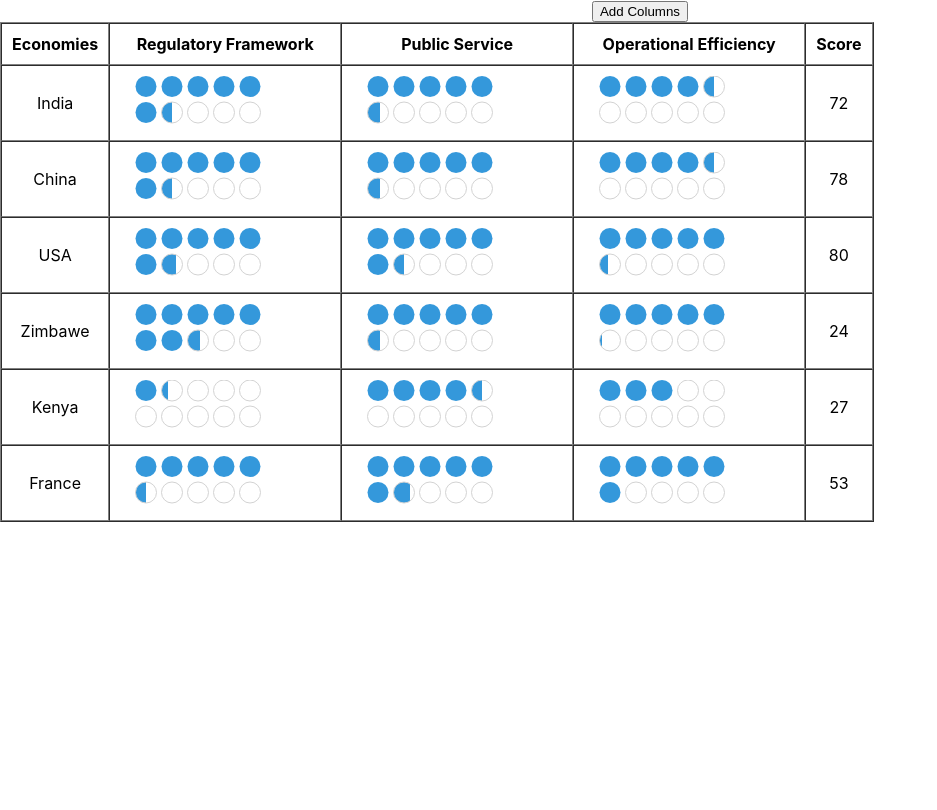
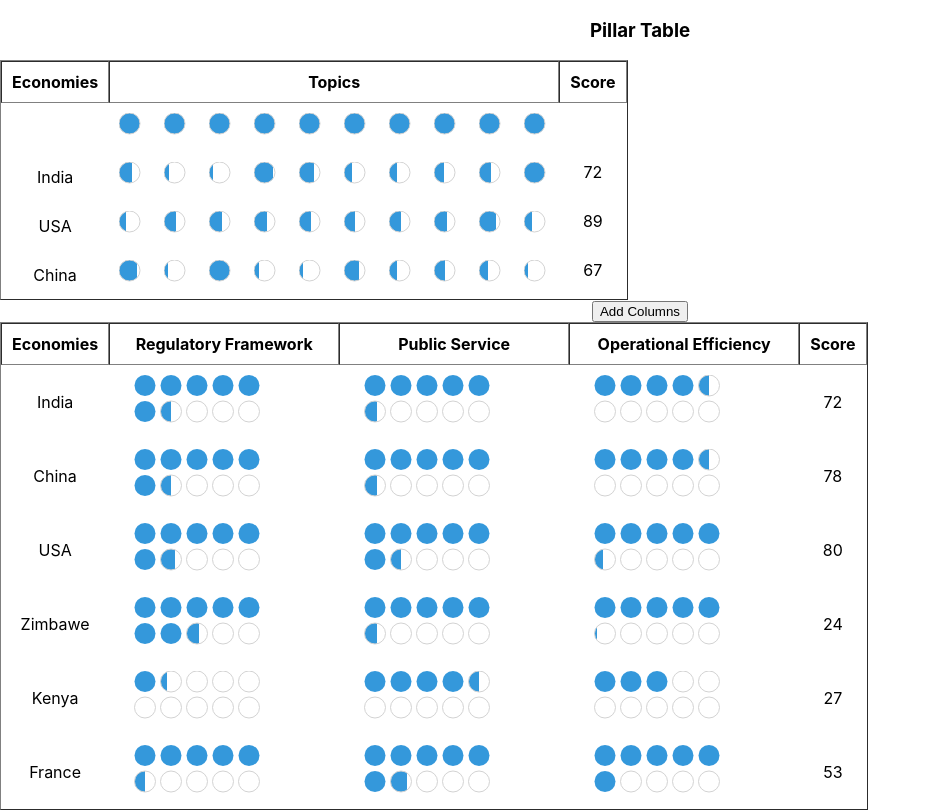
Before and after one commit to abhigupta-codedb/Int_trade_table, a React (Create React App) app: page / in a window 1280 px wide. Shown: the whole page, without its empty margins (0-937 px from the left). Built offline with nearby package versions, Linux system fonts and the light colour scheme.

Commit message:
adding pillar table changes

```diff
--- a/src/App.js
+++ b/src/App.js
@@ -1,10 +1,14 @@
 import "./App.css";
 import DataTable from "./TradeTable";
 import { intData } from "./intData";
+import PillarTable from "./PilarTable";
+import { pillarData } from "./pillarData";
 
 function App() {
   return (
     <div className="App">
+      <h3>Pillar Table</h3>
+      <PillarTable pillarData={pillarData} />
       <DataTable intData={intData} />
     </div>
   );
--- /dev/null
+++ b/src/PilarTable.jsx
@@ -0,0 +1,104 @@
+import React, { useState, useRef, useEffect } from "react";
+import SingleCircle from "./SingleCircle";
+import "./pillarTable.css";
+
+const allColumns = () => {
+  return [
+    "topic_1",
+    "topic_2",
+    "topic_3",
+    "topic_4",
+    "topic_5",
+    "topic_6",
+    "topic_7",
+    "topic_8",
+    "topic_9",
+    "topic_10",
+  ];
+};
+
+const PillarTable = ({ pillarData }) => {
+  const [tableData, setTableData] = useState(null);
+  const [sortConfig, setSortConfig] = useState(null);
+  const [availCoulmns, setAvailColumns] = useState(allColumns);
+  const clickCount = useRef(0);
+
+  useEffect(() => {
+    setTableData(pillarData);
+  }, [pillarData]);
+
+  const sortTable = (key) => {
+    let sortedData = [...tableData];
+    if (sortConfig?.key === key && sortConfig?.direction === "ascending") {
+      sortedData.reverse();
+      setSortConfig({ key, direction: "descending" });
+    } else {
+      if (key.includes("topic")) {
+        sortedData.sort((a, b) => b.topics[key] - a.topics[key]);
+      } else {
+        sortedData.sort((a, b) => (a[key] > b[key] ? 1 : -1));
+      }
+
+      setSortConfig({ key, direction: "ascending" });
+    }
+    setTableData(sortedData);
+  };
+
+  const handleClick = (columnName) => {
+    clickCount.current += 1;
+    if (clickCount.current === 1) {
+      setAvailColumns([columnName]);
+    } else if (clickCount.current === 3) {
+      setAvailColumns(allColumns);
+      clickCount.current = 0;
+    }
+    sortTable(columnName);
+  };
+
+  return (
+    <div>
+      <table border="1" cellPadding="10" cellSpacing="0">
+        <thead>
+          <tr>
+            <th onClick={() => sortTable("economy")}>Economies</th>
+            <th>Topics</th>
+            <th onClick={() => sortTable("score")}>Score</th>
+          </tr>
+        </thead>
+        <tbody>
+          <tr>
+            <td></td>
+            <td style={{ padding: "0" }}>
+              {availCoulmns.map((columns, i) => (
+                <td id={columns} onClick={() => handleClick(columns)}>
+                  <SingleCircle value={100} />
+                </td>
+              ))}
+            </td>
+            <td></td>
+          </tr>
+          {tableData &&
+            tableData.map((row, index) => (
+              <tr key={index}>
+                <td>{row.economy}</td>
+                <td style={{ padding: "0" }}>
+                  {Object.entries(row.topics).map(([key, value]) => {
+                    return (
+                      availCoulmns.includes(key) && (
+                        <td>
+                          <SingleCircle value={value} />
+                        </td>
+                      )
+                    );
+                  })}
+                </td>
+                <td style={{ paddingTop: 0 }}>{row.score}</td>
+              </tr>
+            ))}
+        </tbody>
+      </table>
+    </div>
+  );
+};
+
+export default PillarTable;
--- /dev/null
+++ b/src/SingleCircle.jsx
@@ -0,0 +1,54 @@
+import React from "react";
+
+const SingleCircle = ({
+  value,
+  size = 21,
+  filledColor = "#3498db",
+  emptyColor = "white",
+}) => {
+  const renderCircles = () => {
+    let circles = [];
+
+    // Render the partially filled circle.
+    const grad_id = `gradientFill-${value}`;
+    const gradFill = `url(#${grad_id})`;
+    circles.push(
+      <svg>
+        <defs>
+          <linearGradient id={grad_id} x1="0%" y1="0%" x2="100%" y2="0%">
+            <stop offset="0%" stop-color={filledColor} />
+            <stop
+              offset={value + "%"}
+              stop-color={filledColor}
+              stop-opacity="1"
+            />
+            <stop
+              offset={value + "%"}
+              stop-color={emptyColor}
+              stop-opacity="1"
+            />
+            <stop offset="100%" stop-color={emptyColor} stop-opacity="1" />
+          </linearGradient>
+        </defs>
+        <circle
+          key={grad_id}
+          cx={size / 2}
+          cy={size / 2}
+          r={size / 2}
+          fill={gradFill}
+          stroke="lightgray"
+        />
+      </svg>
+    );
+
+    return circles;
+  };
+
+  return (
+    <svg height={25} width={25}>
+      {renderCircles()}
+    </svg>
+  );
+};
+
+export default SingleCircle;
--- /dev/null
+++ b/src/pillarData.js
@@ -0,0 +1,51 @@
+export const pillarData = [
+  {
+    economy: "India",
+    topics: {
+      topic_1: 61,
+      topic_2: 25,
+      topic_3: 20,
+      topic_4: 90,
+      topic_5: 70,
+      topic_6: 36,
+      topic_7: 37,
+      topic_8: 48,
+      topic_9: 58,
+      topic_10: 100,
+    },
+
+    score: 72,
+  },
+  {
+    economy: "USA",
+    topics: {
+      topic_1: 34,
+      topic_2: 56,
+      topic_3: 60,
+      topic_4: 60,
+      topic_5: 55,
+      topic_6: 53,
+      topic_7: 59,
+      topic_8: 62,
+      topic_9: 79,
+      topic_10: 40,
+    },
+    score: 89,
+  },
+  {
+    economy: "China",
+    topics: {
+      topic_1: 85,
+      topic_2: 20,
+      topic_3: 100,
+      topic_4: 23,
+      topic_5: 19,
+      topic_6: 73,
+      topic_7: 39,
+      topic_8: 52,
+      topic_9: 45,
+      topic_10: 20,
+    },
+    score: 67,
+  },
+];
--- /dev/null
+++ b/src/pillarTable.css
@@ -0,0 +1,3 @@
+td{
+    border: none;
+}
```
